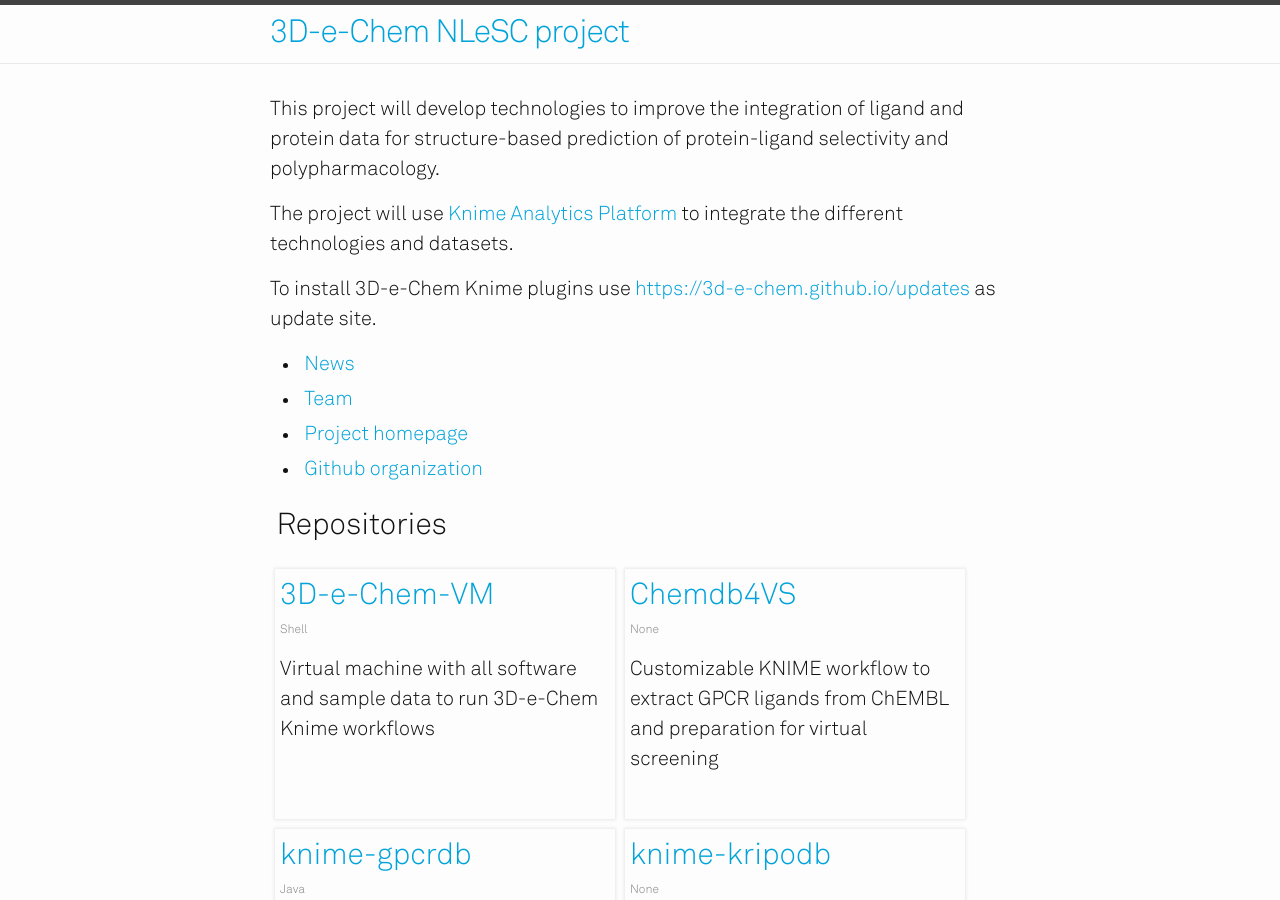
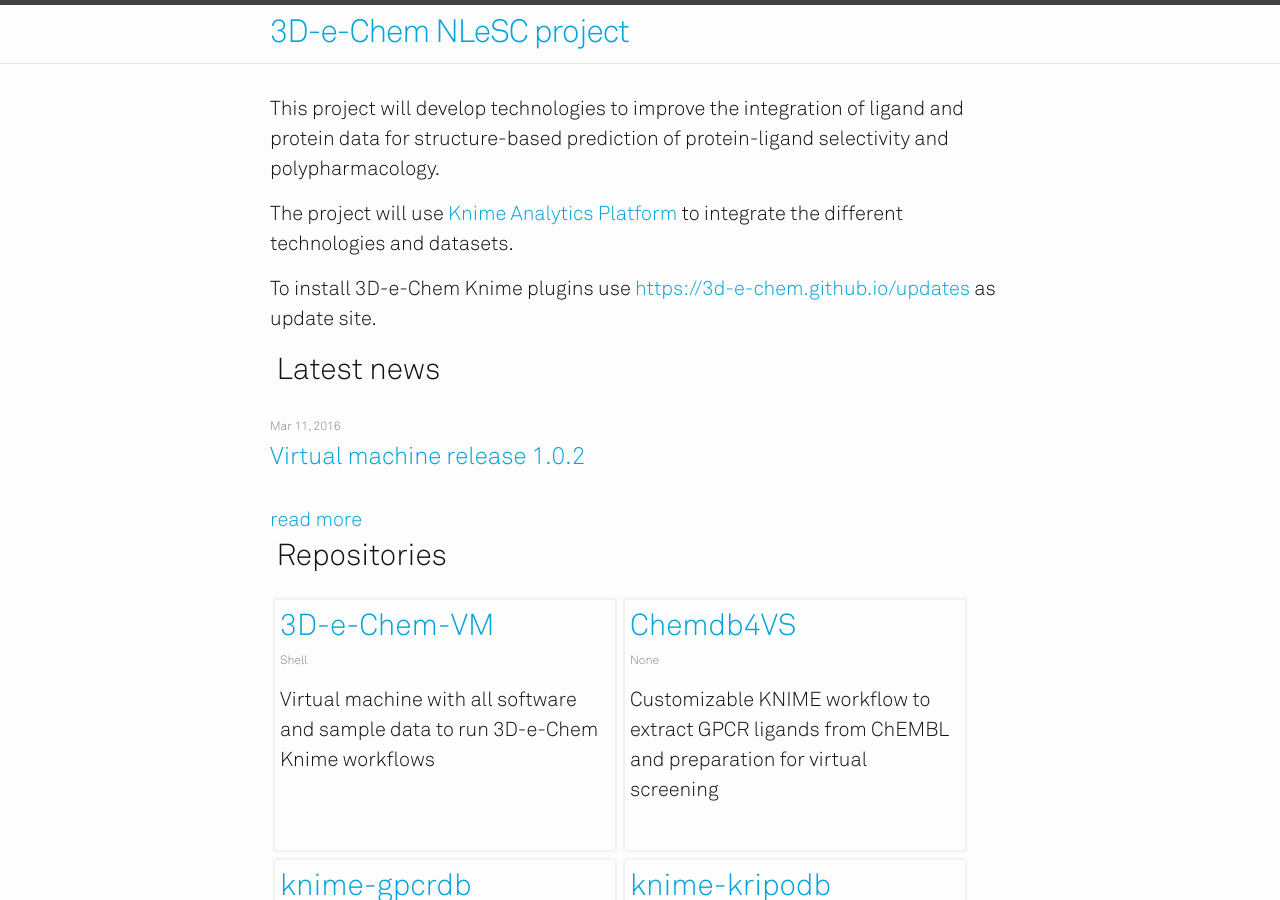
Before and after one commit to 3D-e-Chem/3D-e-Chem.github.io, a Jekyll site: the page built from index.html, in a window 1280 px wide and 900 px high. Built offline with Jekyll 4.4.1, drawn with Linux system fonts in a browser that asks for light colours; a style sheet for code colours, icons or effects is not loaded.

Commit message:
Added latest news section.

```diff
--- a/_includes/latestnews.html
+++ b/_includes/latestnews.html
@@ -1,7 +1,7 @@
-<h1 class="page-heading">News</h1>
+<h2><span class="mega-octicon octicon-radio-tower"></span>&nbsp;Latest news</h2>
 
 <ul class="post-list">
-{% for post in site.posts limit:5 %}
+{% for post in site.posts limit:1 %}
   <li>
     <span class="post-meta">{{ post.date | date: "%b %-d, %Y" }}</span>
 
@@ -11,3 +11,5 @@
   </li>
 {% endfor %}
 </ul>
+
+<a href="{{ site.url }}news.html" title="Read more">read more</a>
--- a/index.html
+++ b/index.html
@@ -1,25 +1,13 @@
 ---
 layout: default
 ---
-
-<div class="home">
-
 <p>This project will develop technologies to improve the integration of ligand and protein data for structure-based prediction of protein-ligand selectivity and polypharmacology.</p>
 
 <p>The project will use <a href="http://www.knime.org">Knime Analytics Platform</a> to integrate the different technologies and datasets.</p>
 
 <p>To install 3D-e-Chem Knime plugins use <a href="/updates">https://3d-e-chem.github.io/updates</a> as update site.</p>
 
-<ul>
-    <li><a href="{{ site.url }}news.html" title="News"><span class="octicon octicon-radio-tower"></span>&nbsp;News</a></li>
-    <li><a href="{{ site.url }}team.html" title="Team"><span class="octicon octicon-organization"></span>&nbsp;Team</a></li>
-    {% if site.urls.project %}
-    <li><a href="{{ site.urls.project }}" title="Project"><span class="octicon octicon-home"></span>&nbsp;Project homepage</a></li>
-    {% endif %}
-    {% if site.urls.organization %}
-    <li><a href="{{ site.urls.organization }}" title="Github"><span class="octicon octicon-mark-github"></span>&nbsp;Github organization</a></li>
-    {% endif %}
-</ul>
+{% include latestnews.html %}
 
 {% include repositories.html %}
 
```
